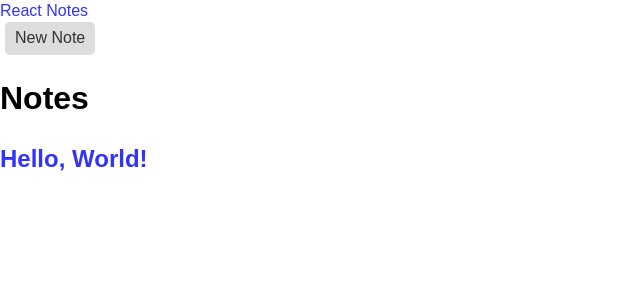
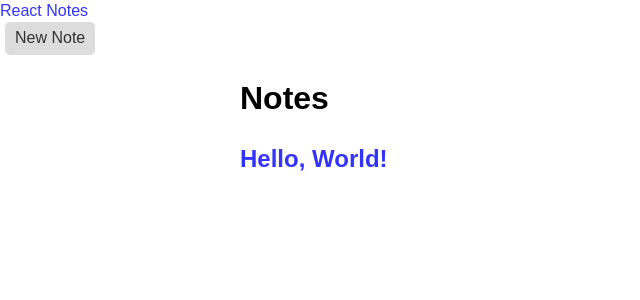
Before and after one commit to alphonsowisseh/Notes, a React (Create React App) app: page / in a window 1280 px wide. Shown: the top 300 px of the page, without its empty margins (0-640 px from the left). Built offline with nearby package versions, Linux system fonts and the light colour scheme.

Commit message:
Wrap routes

```diff
--- a/src/App.js
+++ b/src/App.js
@@ -23,8 +23,10 @@ export class App extends Component {
       <Router>
       <div>
         <Navbar />
+        <div className="app-content">
         <Route exact path="/" component={(props) => <IndexPage {...props} notes={this.state.notes} />} />
         <Route exact path="/notes/:id" component={(props) => <ShowPage {...props} note={this.state.notes[props.match.params.id]} />} />
+        </div>
       </div>
       </Router>
     )
```
